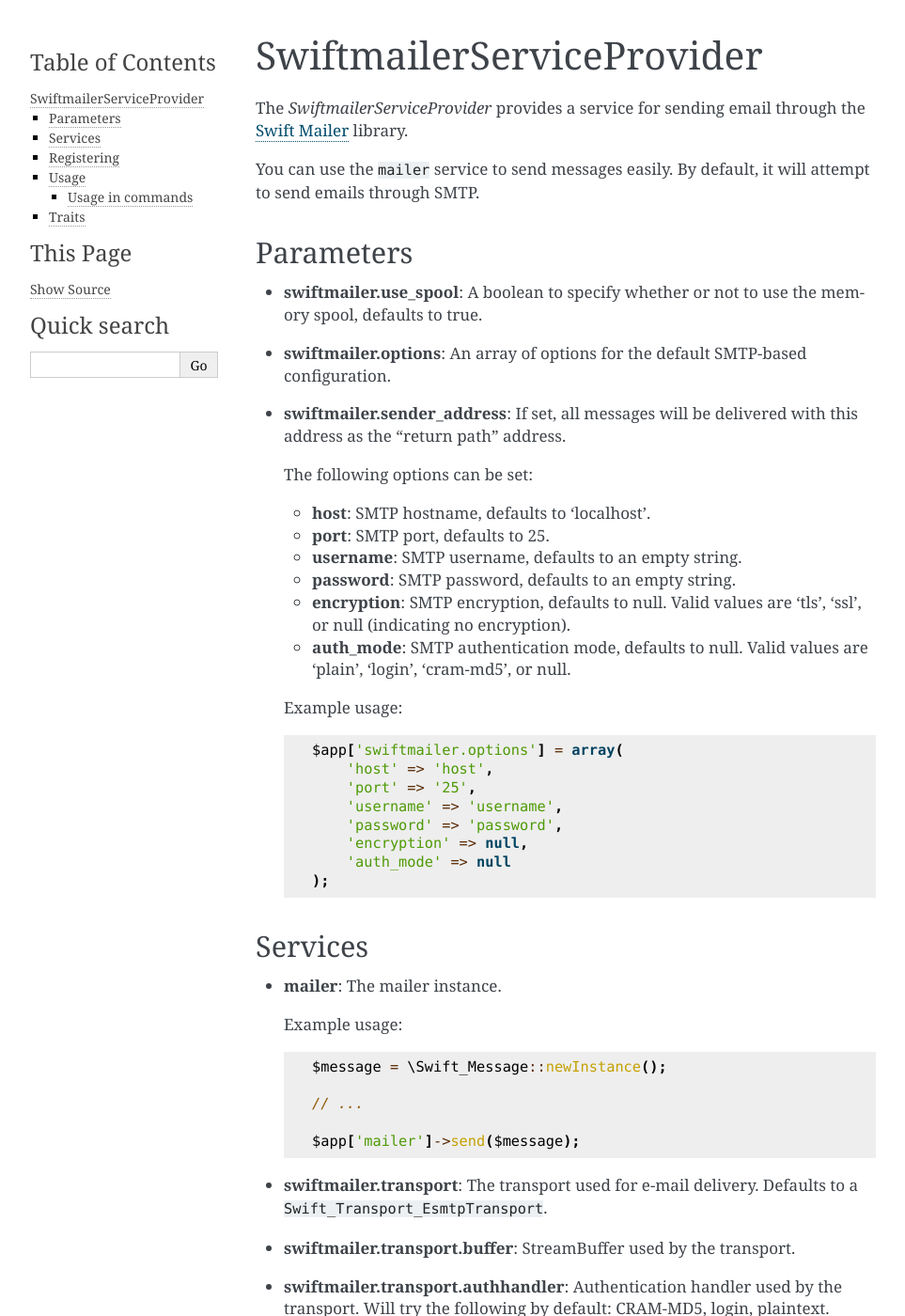
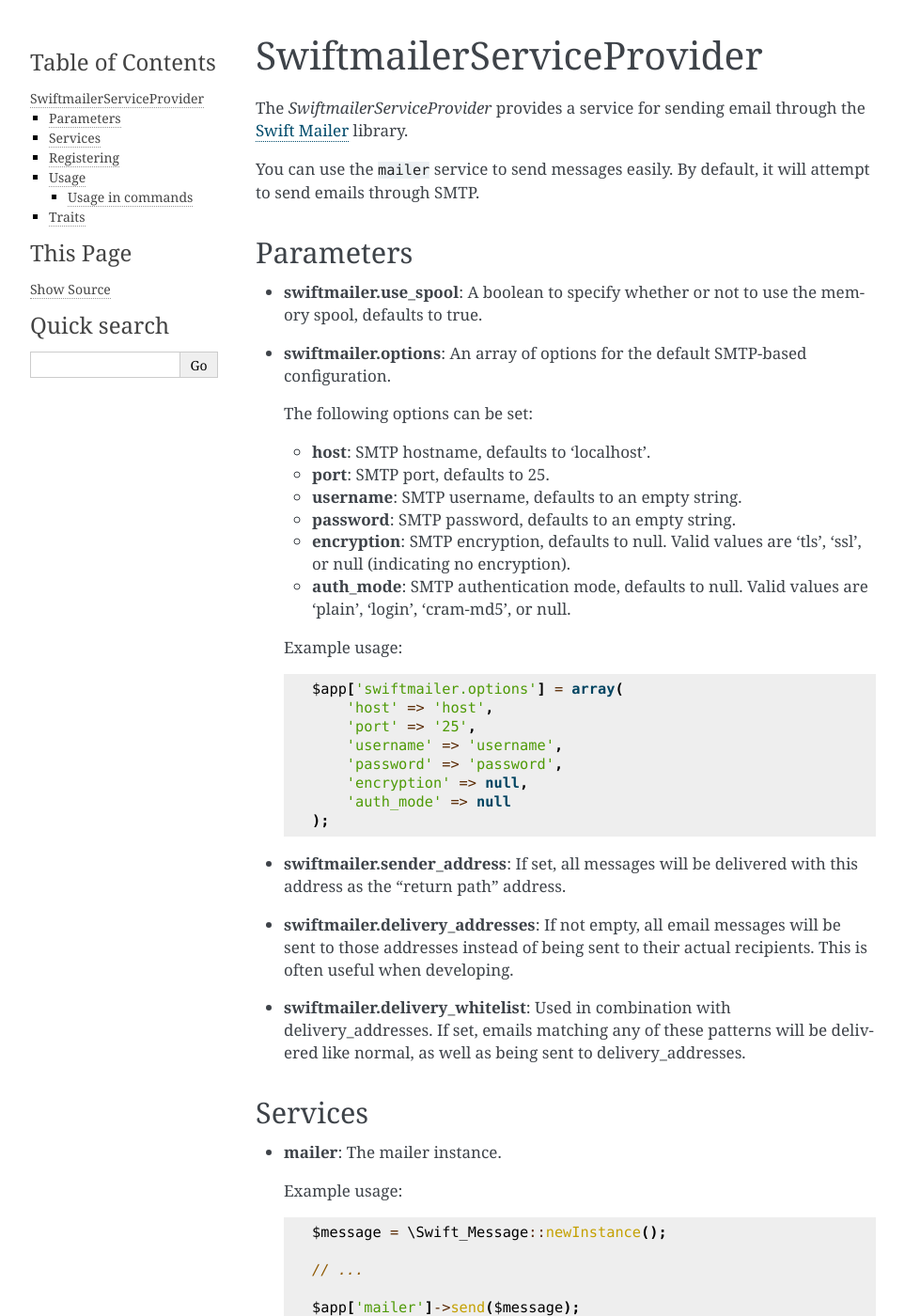
Before and after one commit to silexphp/Silex, a Sphinx documentation site: the page built from doc/providers/swiftmailer.rst, in a window 1280 px wide and 1400 px high. Shown: the whole window at 94% size, without its empty margins (148-1111 px from the left). Built offline with Sphinx 7.4.7, drawn with Linux system fonts in a browser that asks for light colours; pages that are not in the unit, such as notebooks, are missing from menus.

Commit message:
mailer delivery address
add supports for swiftmailer.delivery_addresses & swiftmailer.delivery_whitelist

```diff
--- a/doc/providers/swiftmailer.rst
+++ b/doc/providers/swiftmailer.rst
@@ -38,6 +35,17 @@
         'encryption' => null,
         'auth_mode' => null
     );
+
+* **swiftmailer.sender_address**: If set, all messages will be delivered with
+  this address as the "return path" address.
+
+* **swiftmailer.delivery_addresses**: If not empty, all email messages will be
+  sent to those addresses instead of being sent to their actual recipients. This
+  is often useful when developing.
+
+* **swiftmailer.delivery_whitelist**: Used in combination with
+  delivery_addresses. If set, emails matching any of these patterns will be
+  delivered like normal, as well as being sent to delivery_addresses.
 
 Services
 --------
```
Also changed, not shown: other parts of doc/providers/swiftmailer.rst (+0 -3 lines), 1 other file.
